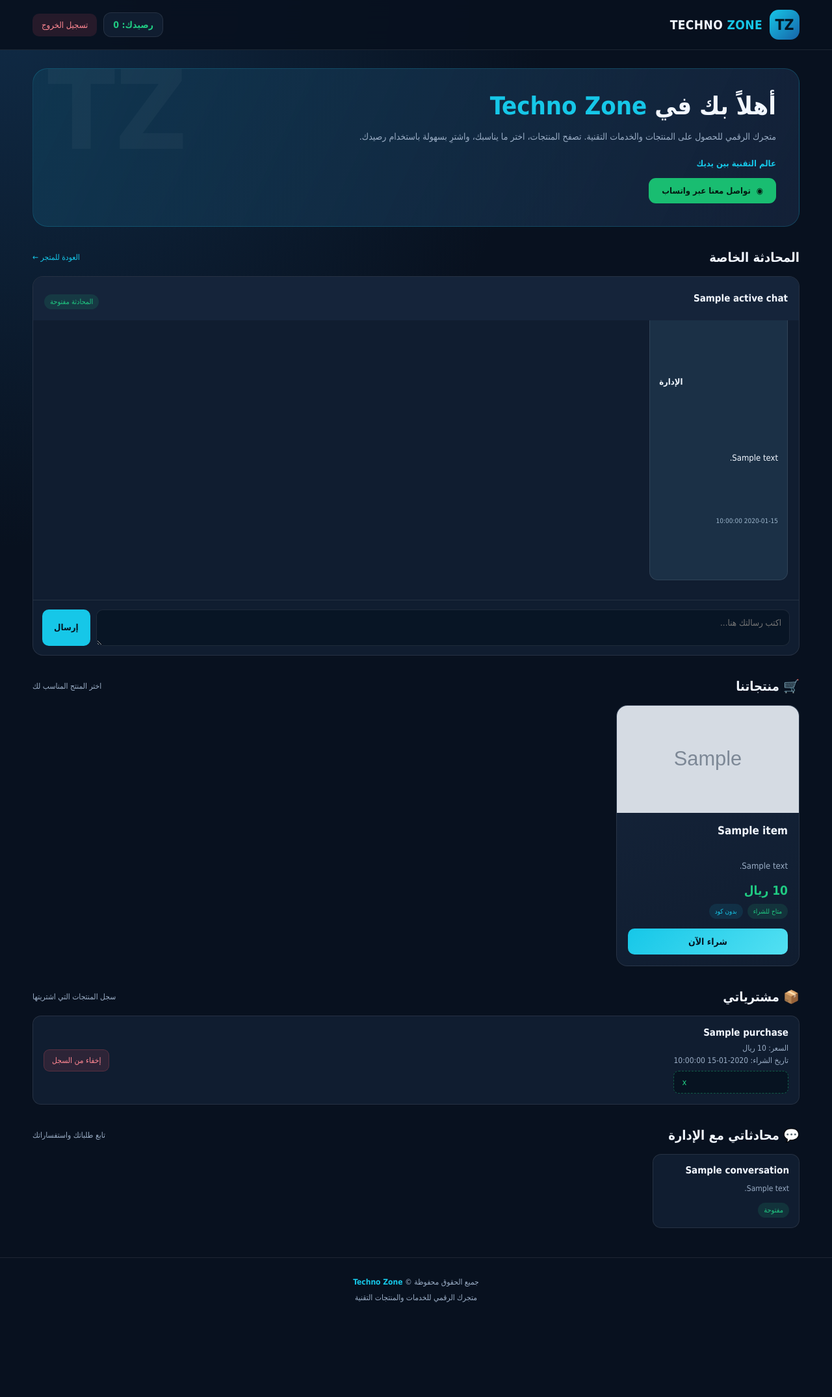
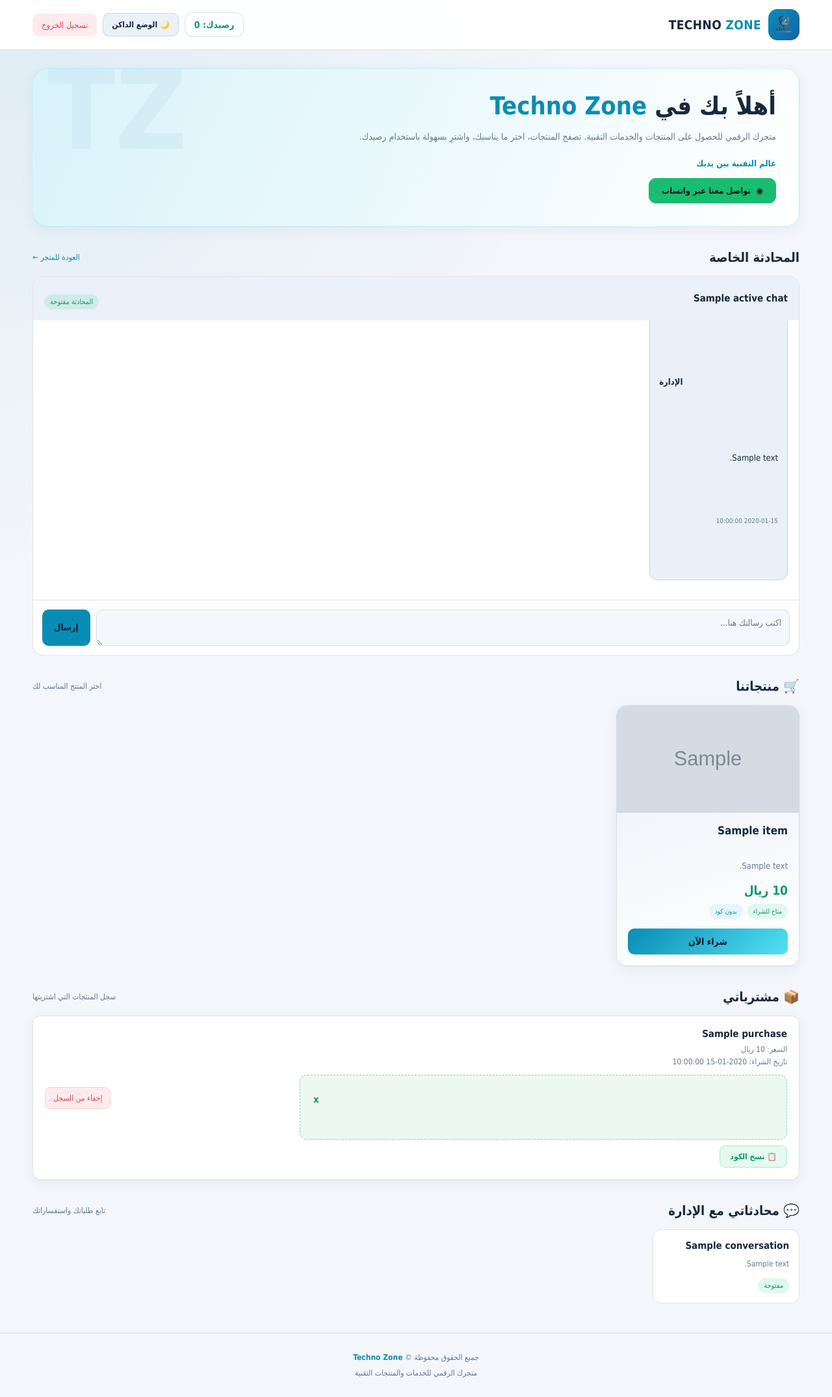
Before and after one commit to rryyaadd/techno-zone, a FastAPI app: template templates/store.html in a window 1280 px wide. Shown: the whole page at 65% size. Before the commit the page ends 2004 px from the top, so only its background shows below. Run offline with FastAPI, Linux system fonts and the light colour scheme; the template is opened without the code that fills it: most values are stand-ins (such as "Sample title", 1, 10 or a date in 2020); grey boxes marked "Sample" are stand-in pictures.

Commit message:
Update store.html

```diff
--- a/templates/store.html
+++ b/templates/store.html
@@ -7,6 +7,29 @@
 
     <style>
         :root {
+            color-scheme: light;
+            --bg: #f3f6fb;
+            --panel: #ffffff;
+            --panel2: #eaf1f8;
+            --primary: #078db5;
+            --primary2: #087fae;
+            --text: #17283d;
+            --muted: #667990;
+            --green: #0a9d65;
+            --red: #df4658;
+            --border: rgba(20,45,75,.13);
+            --topbar: rgba(255,255,255,.94);
+            --hero-bg: linear-gradient(115deg,#d8f3fa,#ffffff);
+            --input-bg: #f4f7fb;
+            --code-bg: #edf8f3;
+            --customer-msg: #dff5fc;
+            --admin-msg: #eaf0f7;
+            --image-bg: #eaf1f8;
+            --shadow: 0 5px 20px rgba(30,55,85,.06);
+        }
+
+        body.dark-mode {
+            color-scheme: dark;
             --bg: #08111f;
             --panel: #101d30;
             --panel2: #15243a;
@@ -27,10 +58,11 @@
             margin: 0;
             font-family: Tahoma, Arial, sans-serif;
             background:
-                radial-gradient(circle at top left, #102b46 0, transparent 35%),
+                radial-gradient(circle at top left, rgba(22,140,180,.09), transparent 35%),
                 var(--bg);
             color: var(--text);
             min-height: 100vh;
+            transition: background .25s, color .25s;
         }
 
         a {
@@ -54,7 +86,7 @@
         /* الشريط العلوي */
 
         .topbar {
-            background: rgba(8,17,31,.92);
+            background: var(--topbar);
             border-bottom: 1px solid var(--border);
             position: sticky;
             top: 0;
@@ -74,18 +106,27 @@
             display: flex;
             align-items: center;
             gap: 11px;
+            min-width: 0;
         }
 
         .brand-logo {
-            width: 46px;
-            height: 46px;
+            width: 48px;
+            height: 48px;
             border-radius: 14px;
             display: grid;
             place-items: center;
-            background: linear-gradient(135deg, var(--primary), #1763a8);
-            color: #041522;
+            background: linear-gradient(135deg,var(--primary),#1763a8);
+            color: white;
             font-size: 23px;
             font-weight: bold;
+            overflow: hidden;
+            flex-shrink: 0;
+        }
+
+        .brand-logo img {
+            width: 100%;
+            height: 100%;
+            object-fit: contain;
         }
 
         .brand-name {
@@ -101,7 +142,7 @@
         .nav-actions {
             display: flex;
             align-items: center;
-            gap: 10px;
+            gap: 9px;
             flex-wrap: wrap;
         }
 
@@ -117,10 +158,25 @@
 
         .logout {
             background: rgba(255,92,108,.12);
-            color: #ff8792;
+            color: var(--red);
             padding: 10px 14px;
             border-radius: 10px;
             font-size: 13px;
+        }
+
+        .theme-toggle {
+            background: var(--panel2);
+            color: var(--text);
+            border: 1px solid var(--border);
+            padding: 10px 13px;
+            border-radius: 10px;
+            font-size: 12px;
+            font-weight: bold;
+            white-space: nowrap;
+        }
+
+        .theme-toggle:hover {
+            border-color: var(--primary);
         }
 
         /* الواجهة الرئيسية */
@@ -129,12 +185,11 @@
             margin-top: 28px;
             padding: 35px;
             border-radius: 23px;
-            background:
-                linear-gradient(115deg, rgba(13,104,145,.32), rgba(19,32,55,.95)),
-                var(--panel);
+            background: var(--hero-bg), var(--panel);
             border: 1px solid rgba(22,199,232,.2);
             position: relative;
             overflow: hidden;
+            box-shadow: var(--shadow);
         }
 
         .hero::after {
@@ -144,13 +199,13 @@
             top: -35px;
             font-size: 170px;
             font-weight: bold;
-            color: rgba(255,255,255,.035);
+            color: rgba(100,150,180,.08);
             pointer-events: none;
         }
 
         .hero h1 {
             margin: 0 0 12px;
-            font-size: clamp(25px, 5vw, 38px);
+            font-size: clamp(25px,5vw,38px);
         }
 
         .hero h1 span {
@@ -200,16 +255,17 @@
 
         .products-grid {
             display: grid;
-            grid-template-columns: repeat(auto-fill, minmax(235px, 1fr));
+            grid-template-columns: repeat(auto-fill,minmax(235px,1fr));
             gap: 17px;
         }
 
         .product-card {
-            background: linear-gradient(160deg, var(--panel2), var(--panel));
+            background: linear-gradient(160deg,var(--panel2),var(--panel));
             border: 1px solid var(--border);
             border-radius: 17px;
             overflow: hidden;
             transition: .2s;
+            box-shadow: var(--shadow);
         }
 
         .product-card:hover {
@@ -219,7 +275,7 @@
 
         .product-image {
             height: 165px;
-            background: #0b192a;
+            background: var(--image-bg);
             display: flex;
             align-items: center;
             justify-content: center;
@@ -340,8 +396,14 @@
             background: var(--panel);
             border: 1px solid var(--border);
             border-radius: 13px;
-            padding: 16px;
-            margin-bottom: 11px;
+            padding: 18px;
+            margin-bottom: 13px;
+            box-shadow: var(--shadow);
+        }
+
+        .purchase-info {
+            flex: 1;
+            min-width: 0;
         }
 
         .purchase-info h3 {
@@ -355,23 +417,57 @@
             font-size: 12px;
         }
 
+        /* مستطيل كود السلعة - تم تكبيره */
+
         .secret-code {
-            background: #071321;
+            background: var(--code-bg);
             color: var(--green);
-            border: 1px dashed rgba(32,201,130,.4);
-            padding: 9px 12px;
-            border-radius: 8px;
+            border: 1px dashed rgba(32,201,130,.55);
+            padding: 22px 20px;
+            border-radius: 12px;
             direction: ltr;
             text-align: left;
+            width: 100%;
+            max-width: 750px;
+            min-height: 100px;
+            height: auto;
+            margin-top: 13px;
+            font-size: 15px;
+            font-weight: bold;
+            line-height: 2;
+            white-space: pre-wrap;
             overflow-wrap: anywhere;
+            word-break: break-word;
+            overflow: visible;
+            user-select: text;
+        }
+
+        .code-actions {
+            display: flex;
+            align-items: center;
+            gap: 10px;
             margin-top: 9px;
-            font-size: 13px;
+            flex-wrap: wrap;
+        }
+
+        .copy-code {
+            background: rgba(32,201,130,.12);
+            border: 1px solid rgba(32,201,130,.3);
+            color: var(--green);
+            padding: 9px 15px;
+            border-radius: 9px;
+            font-size: 12px;
+            font-weight: bold;
+        }
+
+        .copy-code:hover {
+            background: rgba(32,201,130,.22);
         }
 
         .hide-button {
             background: rgba(255,92,108,.12);
             border: 1px solid rgba(255,92,108,.2);
-            color: #ff8792;
+            color: var(--red);
             padding: 9px 12px;
             border-radius: 9px;
             font-size: 12px;
@@ -483,20 +579,20 @@
         }
 
         .message.customer {
-            background: #123c55;
+            background: var(--customer-msg);
             border: 1px solid rgba(22,199,232,.2);
             margin-right: auto;
         }
 
         .message.admin {
-            background: #1b3046;
+            background: var(--admin-msg);
             border: 1px solid var(--border);
             margin-left: auto;
         }
 
         .message small {
             display: block;
-            color: #9bb4ca;
+            color: var(--muted);
             margin-top: 6px;
             font-size: 10px;
         }
@@ -514,9 +610,9 @@
             resize: vertical;
             min-height: 43px;
             max-height: 120px;
-            background: #081525;
+            background: var(--input-bg);
             border: 1px solid var(--border);
-            color: white;
+            color: var(--text);
             border-radius: 10px;
             padding: 12px;
             outline: none;
@@ -661,7 +778,13 @@
     <div class="container navbar">
 
         <div class="brand">
-            <div class="brand-logo">TZ</div>
+            <div class="brand-logo">
+                <img
+                    src="/static/techno-zone-logo.png"
+                    alt="TZ"
+                    onerror="this.style.display='none'; this.parentElement.textContent='TZ';"
+                >
+            </div>
 
             <div class="brand-name">
                 TECHNO <span>ZONE</span>
@@ -671,9 +794,17 @@
         <div class="nav-actions">
 
             <div class="balance">
-                رصيدك:
-                {{ user.balance or 0 }}
+                رصيدك: {{ user.balance or 0 }}
             </div>
+
+            <button
+                type="button"
+                class="theme-toggle"
+                id="themeToggle"
+                onclick="toggleTheme()"
+            >
+                🌙 الوضع الداكن
+            </button>
 
             <a href="/logout" class="logout">
                 تسجيل الخروج
@@ -996,8 +1117,21 @@
 
                         {% if purchase.secret_code %}
 
-                            <div class="secret-code">
-                                {{ purchase.secret_code }}
+                            <div
+                                class="secret-code"
+                                id="code-{{ purchase.id }}"
+                            >{{ purchase.secret_code }}</div>
+
+                            <div class="code-actions">
+
+                                <button
+                                    type="button"
+                                    class="copy-code"
+                                    onclick="copyCode('code-{{ purchase.id }}', this)"
+                                >
+                                    📋 نسخ الكود
+                                </button>
+
                             </div>
 
                         {% else %}
@@ -1124,7 +1256,73 @@
 
 
 <script>
-    // الانتقال تلقائياً إلى آخر الرسائل عند فتح المحادثة
+    // تبديل الوضع الفاتح والداكن
+
+    function applyTheme(theme) {
+        document.body.classList.toggle("dark-mode", theme === "dark");
+
+        const button = document.getElementById("themeToggle");
+
+        if (button) {
+            button.textContent = theme === "dark"
+                ? "☀️ الوضع الفاتح"
+                : "🌙 الوضع الداكن";
+        }
+    }
+
+    function toggleTheme() {
+        const isDark = document.body.classList.contains("dark-mode");
+        const nextTheme = isDark ? "light" : "dark";
+
+        try {
+            localStorage.setItem("techno_theme", nextTheme);
+        } catch (error) {}
+
+        applyTheme(nextTheme);
+    }
+
+    // استعادة الوضع المحفوظ
+
+    let savedTheme = "light";
+
+    try {
+        savedTheme = localStorage.getItem("techno_theme") || "light";
+    } catch (error) {}
+
+    applyTheme(savedTheme);
+
+
+    // نسخ كود السلعة
+
+    async function copyCode(elementId, button) {
+        const codeElement = document.getElementById(elementId);
+
+        if (!codeElement) return;
+
+        const code = codeElement.innerText.trim();
+
+        try {
+            await navigator.clipboard.writeText(code);
+            button.textContent = "✓ تم نسخ الكود";
+        } catch (error) {
+            const range = document.createRange();
+            range.selectNodeContents(codeElement);
+
+            const selection = window.getSelection();
+            selection.removeAllRanges();
+            selection.addRange(range);
+
+            button.textContent = "حدد الكود وانسخه";
+        }
+
+        setTimeout(() => {
+            button.textContent = "📋 نسخ الكود";
+        }, 2500);
+    }
+
+
+    // الانتقال تلقائياً إلى آخر الرسائل
+
     const chatMessages = document.getElementById("chatMessages");
 
     if (chatMessages) {
```
Also changed, not shown: other parts of templates/store.html (+42 -25 lines).
